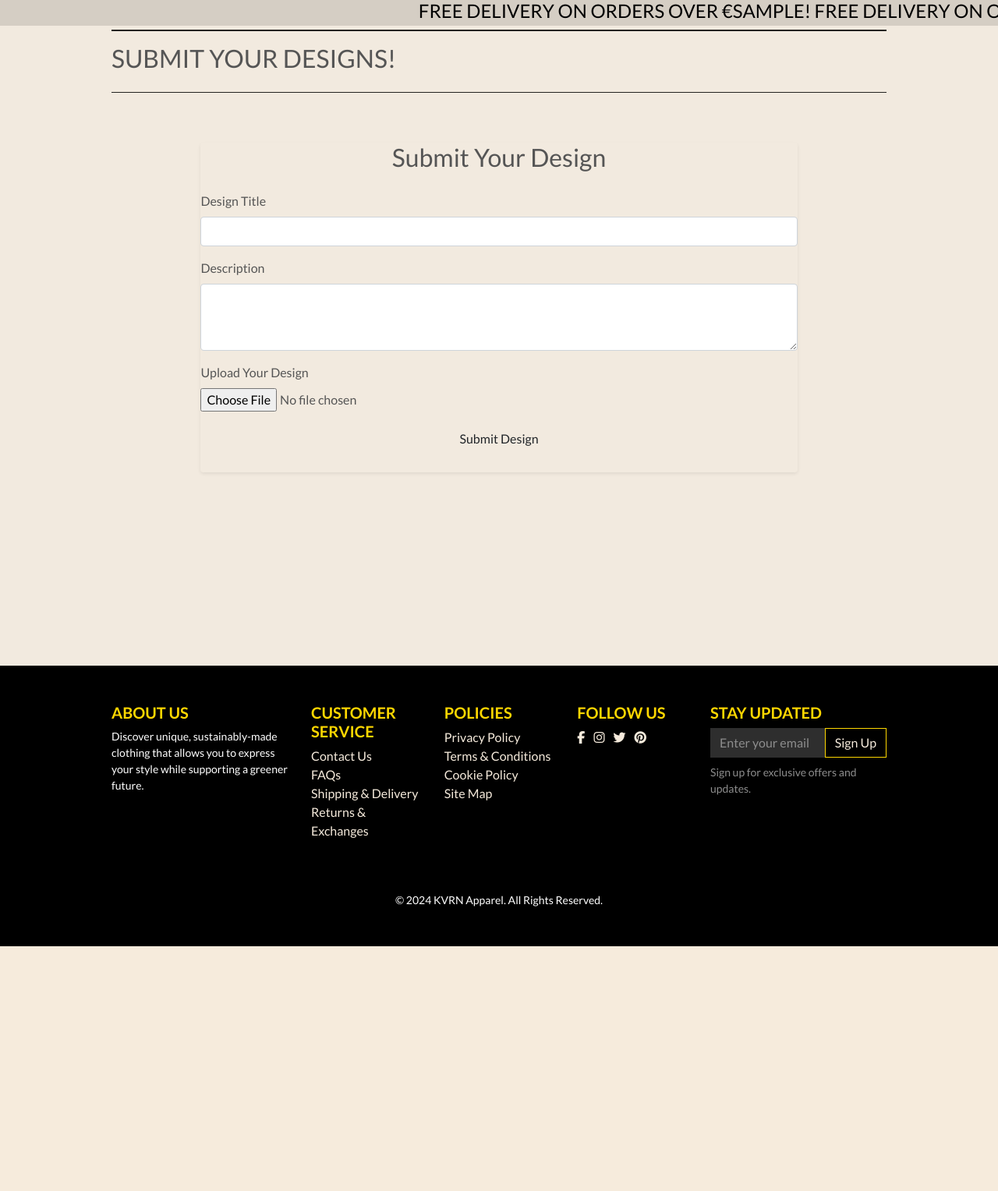
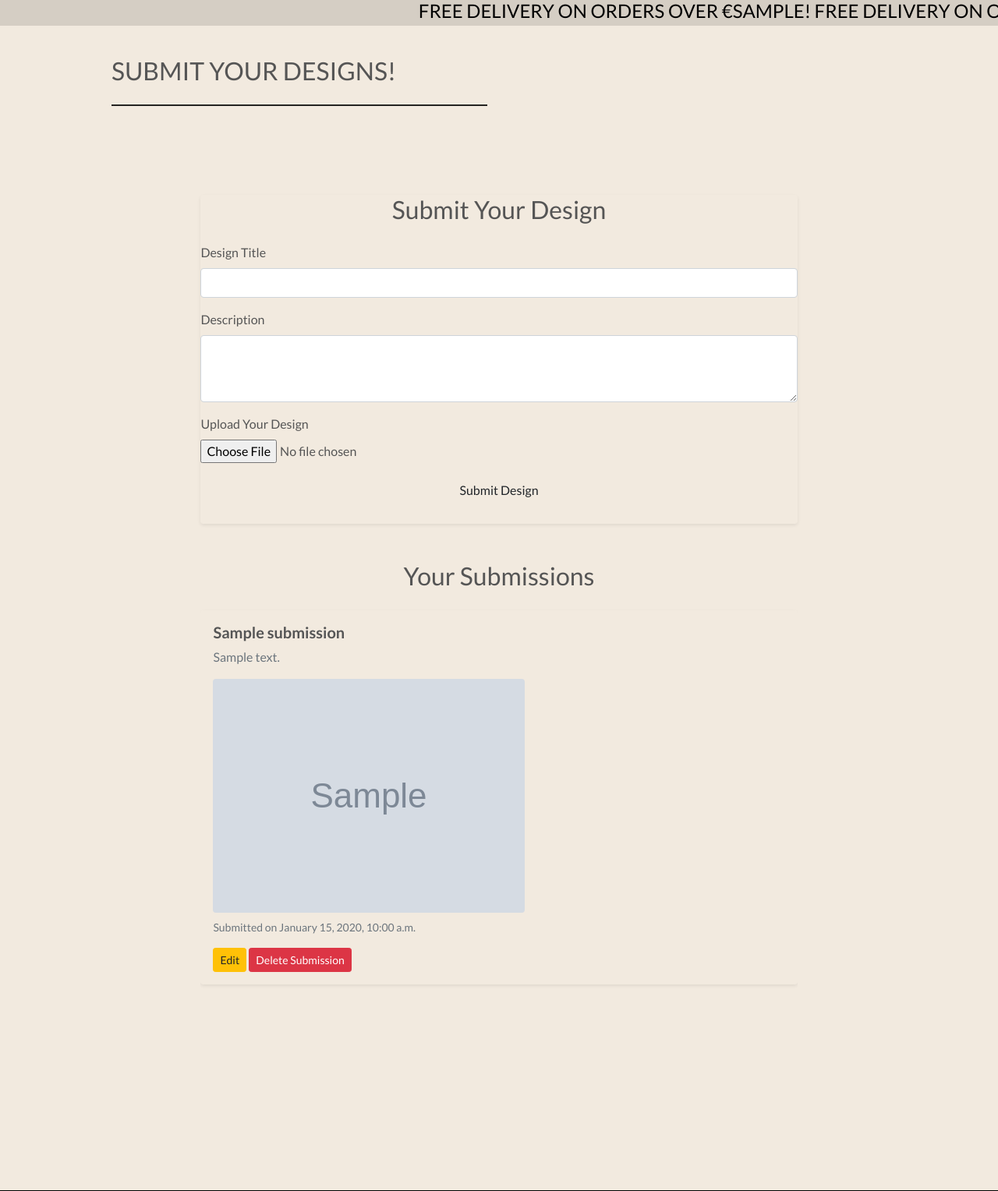
Before and after one commit to SimonMoynihan33/KVRN-Apparel, a Django app: template design_submissions/templates/design_submissions/submit_design.html in a window 1280 px wide. Shown: the part 142-1670 px from the top of the page at 78% size. Before the commit the page ends 1356 px from the top, so only its background shows below. Run offline with Django 5.2, Linux system fonts and the light colour scheme; the template is opened without the code that fills it: most values are stand-ins (such as "Sample title", 1, 10 or a date in 2020); grey boxes marked "Sample" are stand-in pictures; some libraries are stand-ins or nearby versions; some web fonts are replaced.

Commit message:
Add submitted section and edit submission html and view

```diff
--- a/bag/templates/bag/bag.html
+++ b/bag/templates/bag/bag.html
@@ -15,7 +15,6 @@
     <div class="container mb-2">
         <div class="row">
             <div class="col">
-                <hr>
                 <h2 class="logo-font mb-4">Shopping Bag</h2>
                 <hr>
             </div>
--- a/checkout/templates/checkout/checkout.html
+++ b/checkout/templates/checkout/checkout.html
@@ -19,7 +19,6 @@
     <div class="container">
         <div class="row">
             <div class="col">
-                <hr>
                 <h2 class="logo-font mb-4">Checkout</h2>
                 <hr>
             </div>
--- a/checkout/templates/checkout/checkout_success.html
+++ b/checkout/templates/checkout/checkout_success.html
@@ -18,7 +18,6 @@
 <div class="container">
     <div class="row">
         <div class="col">
-            <hr>
             <h2 class="logo-font mb-4">Thank You</h2>
             <hr>
             <p class="text-black">
--- a/design_submissions/templates/design_submissions/submit_design.html
+++ b/design_submissions/templates/design_submissions/submit_design.html
@@ -14,8 +14,7 @@
 <div class="overlay"></div>
 <div class="container">
     <div class="row">
-        <div class="col">
-            <hr>
+        <div class="col-12 col-md-6">
             <h2 class="logo-font mb-4">Submit your designs!</h2>
             <hr>
         </div>
@@ -46,6 +45,31 @@
                         <button type="submit" class="btn btn-block">Submit Design</button>
                     </form>
                 </section>
+                <section class="mb-4">
+                <!-- User's Submissions Section -->
+                <h2 class="competition-header text-center mb-4">Your Submissions</h2>
+                <div class="submission-list">
+                    {% if user_submissions %}
+                    {% for submission in user_submissions %}
+                    <div class="submission-card p-3 mb-3 shadow-sm rounded">
+                        <h5 class="submission-title font-weight-bold">{{ submission.title }}</h5>
+                        <p class="submission-description text-muted">{{ submission.description }}</p>
+                        <img src="{{ submission.image.url }}" alt="User submitted design"
+                            class="submission-image img-fluid rounded">
+                        <p class="submission-date small text-muted mt-2">Submitted on {{ submission.created_at|date:"F j, Y, g:i a" }}</p>
+                        <form action="{% url 'delete_submission' submission.id %}" method="post"
+                            class="delete-submission-form mt-2">
+                            {% csrf_token %}
+                            <a href="#" class="btn btn-sm btn-warning">Edit</a>
+                            <button type="submit" class="btn btn-danger btn-sm">Delete Submission</button>
+                        </form>
+                    </div>
+                    {% endfor %}
+                    {% else %}
+                    <p class="no-submissions text-muted">You have no submissions yet.</p>
+                    {% endif %}
+                </div>
+                </section>
             </div>
         </div>
     </div>
--- a/design_submissions/urls.py
+++ b/design_submissions/urls.py
@@ -6,4 +6,6 @@ urlpatterns = [
     path(
         'delete-submission/<int:submission_id>/',
         views.delete_submission, name='delete_submission'),
+    path('edit-submission/<int:submission_id>/',
+         views.edit_submission, name='edit_submission'),
 ]
--- a/info/templates/info/about.html
+++ b/info/templates/info/about.html
@@ -19,8 +19,8 @@
     <div class="row">
         <!-- About Us Section -->
         <section class="col-12 about-text col-lg-6">
+            <h2 class="logo-font mb-4">Our Story</h2>
             <hr>
-            <h2 class="logo-font mb-4">Our Story</h2>
             <p>
                 Welcome to <strong>KVRN Apparel</strong>! Based in Ireland, we specialize in graphic apparel that combines style
                 with sustainability. From T-shirts to hoodies and sweatshirts, each item is designed to make a
--- a/info/templates/info/faq.html
+++ b/info/templates/info/faq.html
@@ -20,6 +20,7 @@
         <div class="col-12">
             <section class="faq-section">
                 <h2>Frequently Asked Questions</h2>
+                <hr>
                 <!-- AI implemented using bootstrap faq accordion -->
                 <div class="accordion" id="faqAccordion">
                     <!-- FAQ Item 1 -->
--- a/products/templates/products/add_product.html
+++ b/products/templates/products/add_product.html
@@ -14,7 +14,6 @@
     <div class="container">
         <div class="row">
             <div class="col-12 col-md-6">
-                <hr>
                 <h2 class="logo-font mb-4">Product Management</h2>
                 <h5 class="text-muted">Add a Product</h5>
                 <hr>
--- a/products/templates/products/edit_product.html
+++ b/products/templates/products/edit_product.html
@@ -14,7 +14,6 @@
     <div class="container">
         <div class="row">
             <div class="col-12 col-md-6">
-                <hr>
                 <h2 class="logo-font mb-4">Product Management</h2>
                 <h5 class="text-muted">Edit a Product</h5>
                 <hr>
--- a/profiles/templates/profiles/order_detail.html
+++ b/profiles/templates/profiles/order_detail.html
@@ -19,8 +19,7 @@
     <div class="overlay"></div>
     <div class="container">
         <div class="row">
-            <div class="col">
-                <hr>
+            <div class="col-12">
                 <h2 class="logo-font mb-4">Order Details</h2>
                 <hr>
             </div>
--- a/profiles/templates/profiles/profile.html
+++ b/profiles/templates/profiles/profile.html
@@ -17,8 +17,7 @@
     <div class="overlay"></div>
     <div class="container">
         <div class="row">
-            <div class="col">
-                <hr>
+            <div class="col mt-5">
                 <h2 class="logo-font mb-4">My Profile</h2>
                 <hr>
             </div>
--- a/static/css/base.css
+++ b/static/css/base.css
@@ -5,10 +5,8 @@
     font-family: "Lacquer", system-ui;
     font-weight: 400;
     font-style: normal;
-  }
+}
 
-
-/* Styles copied from Boutique Ado */
 html {
     height: 100%;
 }
@@ -19,6 +17,11 @@ body {
     color: #555;
     font-family: 'Lato';
     overflow-x: hidden;
+}
+
+.container > .row >
+.col-12 {
+    margin-top: 50px;
 }
 
 /* from Bulma */
```
Also changed, not shown: design_submissions/templates/design_submissions/edit_submissions.html (added, +34 -0 lines), design_submissions/views.py (+17 -0 lines).
